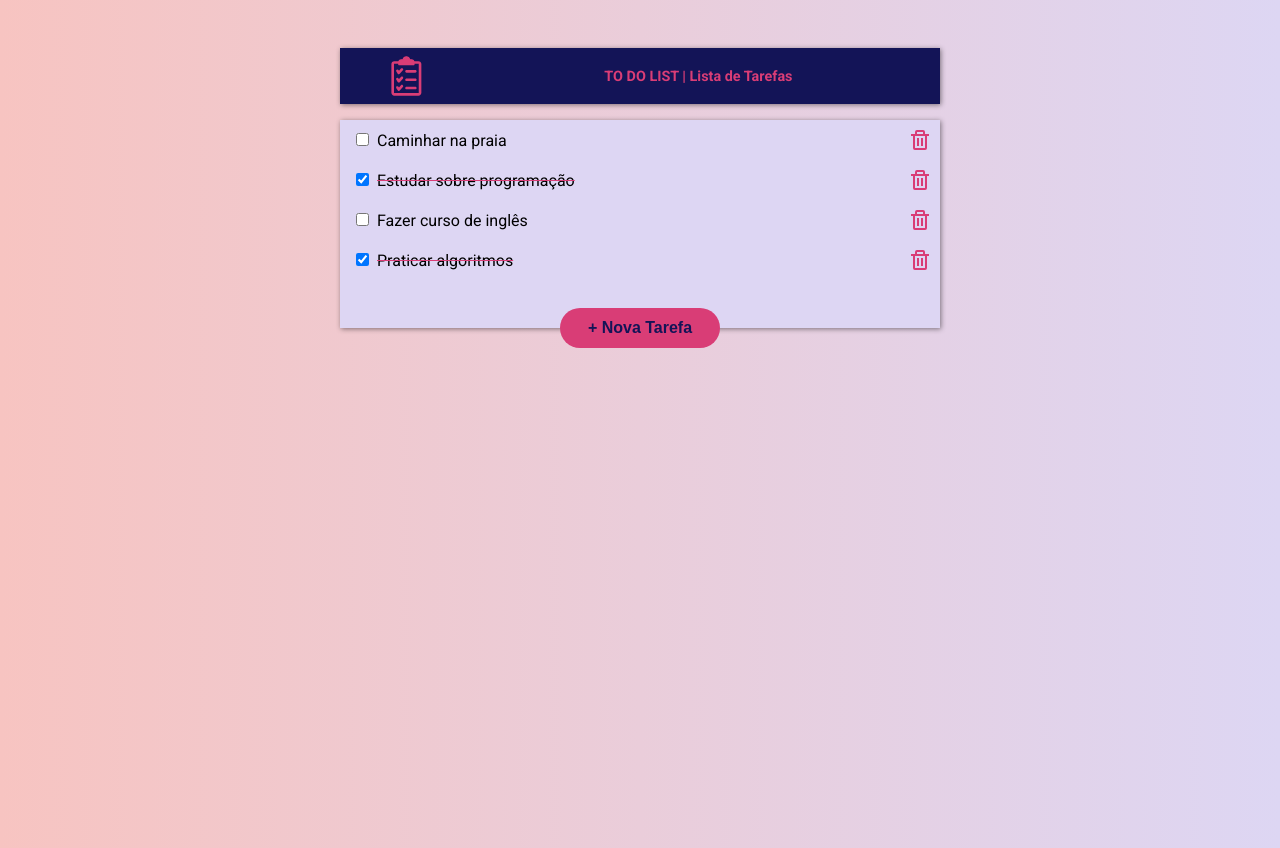
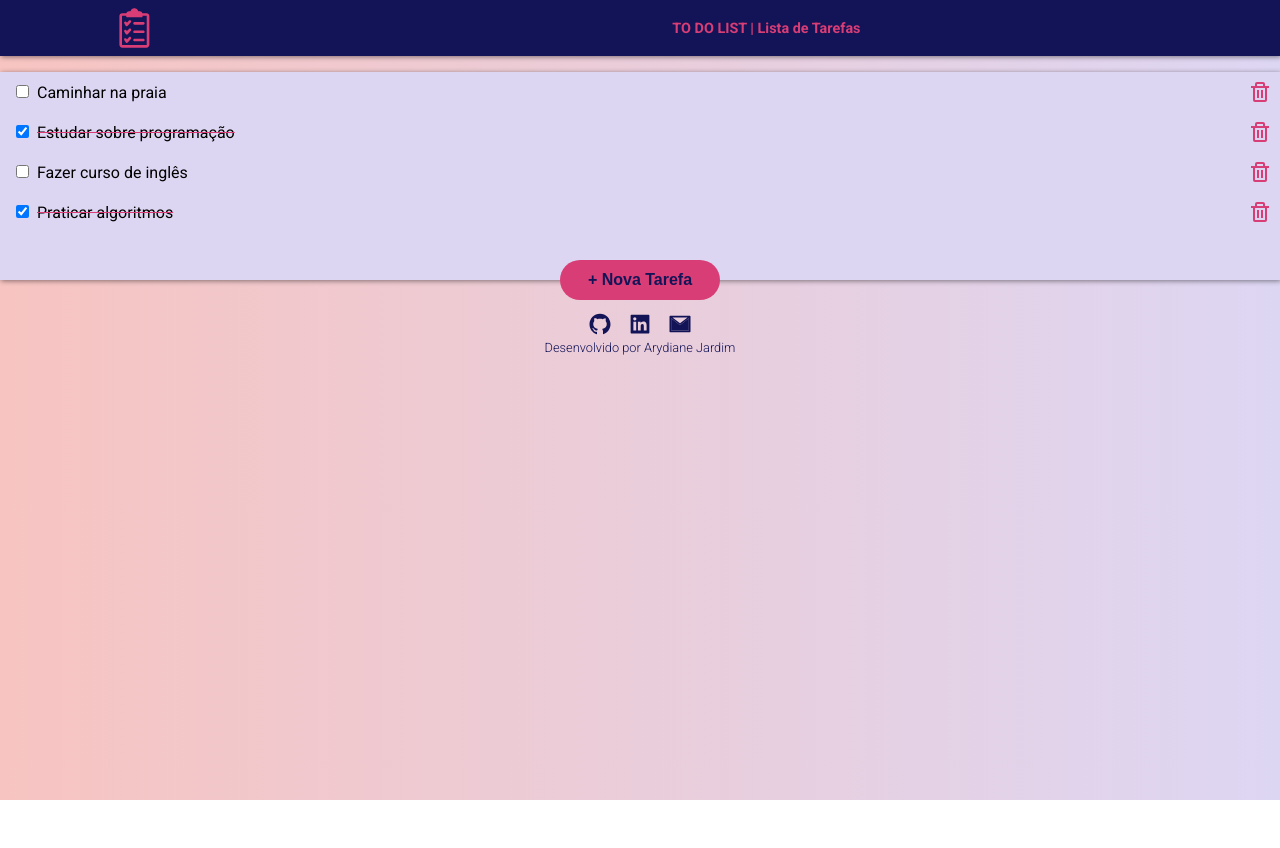
Before and after one commit to Arydiane/to-do-list, a React (Create React App) app: page / in a window 1280 px wide. After the commit the page ends 800 px from the top, so only its background shows below. Built offline with nearby package versions, Linux system fonts and the light colour scheme.

Commit message:
adiciona componente footer list

```diff
--- a/src/App.js
+++ b/src/App.js
@@ -1,16 +1,16 @@
+import FooterList from "components/FooterList";
 import HeaderList from "components/HeaderList";
 import List from "components/List";
 
 function App() {
   return (
+
     <div className="App">
+      <HeaderList />
+      <List />
+      <FooterList />
+    </div>
 
-      <main>
-        <HeaderList />
-        <List />
-      </main>
-
-    </div>
   );
 }
 
--- /dev/null
+++ b/src/components/FooterList/FooterList.module.css
@@ -0,0 +1,28 @@
+.footer__container {
+    width: 100%;
+    margin-top: 2rem;
+    margin-bottom: 1rem;
+    text-align: center;
+}
+
+.footer__list {
+    list-style: none;
+    display: flex;
+    justify-content: center;
+    align-items: center;
+    gap: 1rem;
+}
+
+.footer__icon {
+    color: var(--primary-color);
+}
+
+.footer__icon:hover {
+    color: var(--secondary-color);
+}
+
+.footer__text {
+    font-size: 0.8rem;
+    font-weight: 300;
+    color: var(--primary-color);
+}
--- /dev/null
+++ b/src/components/FooterList/index.jsx
@@ -0,0 +1,38 @@
+import {AiFillGithub, AiFillLinkedin, AiTwotoneMail} from 'react-icons/ai'
+import styles from './FooterList.module.css'
+
+function FooterList() {
+    return (
+        <footer className={styles.footer__container}>
+            <ul className={styles.footer__list}>
+                <li>
+                    <a href="https://github.com/Arydiane" target="_blank" rel="noreferrer">
+                        <AiFillGithub
+                            className={styles.footer__icon}
+                            size="1.5rem"
+                        />
+                    </a>
+                </li>
+                <li>
+                    <a href="https://www.linkedin.com/in/arydiane-jardim/" target="_blank" rel="noreferrer">
+                        <AiFillLinkedin
+                            className={styles.footer__icon}
+                            size="1.5rem"
+                        />
+                    </a>
+                </li>
+                <li>
+                    <a href="mailto:arydianejardim@gmail.com"  target="_blank" rel="noreferrer">
+                        <AiTwotoneMail
+                            className={styles.footer__icon}
+                             size="1.5rem"
+                        />
+                    </a>
+                </li>
+            </ul>
+            <p className={styles.footer__text}>Desenvolvido por Arydiane Jardim</p>
+        </footer>
+     );
+}
+
+export default FooterList;
```
